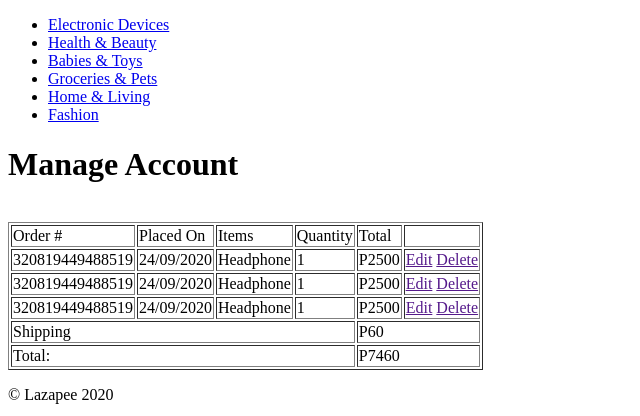
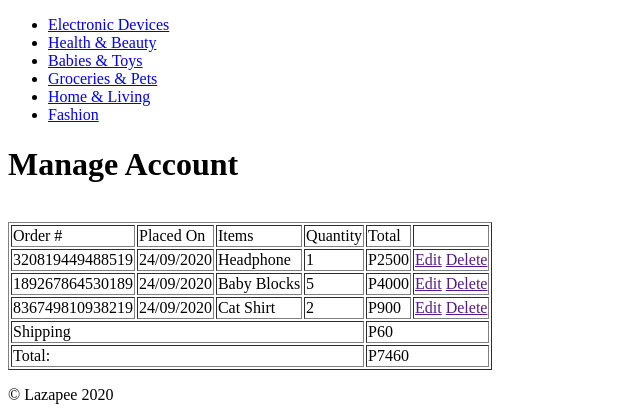
Before and after one commit to Sora1173/ResponsiveWebDesign-Midterm, a plain HTML site: page cart.html in a window 1280 px wide. Shown: the part 116-532 px from the top of the page, without its empty margins (0-640 px from the left). Drawn offline with Linux system fonts and the light colour scheme.

Commit message:
cart and index updated

```diff
--- a/cart.html
+++ b/cart.html
@@ -7,7 +7,7 @@
     <title>Document</title>
 </head>
 <body>
-    <a href="../index.html"><img width="11%vw"  src="../images/lazapee-logo.png" alt=""></a>
+    <a href="index.html"><img width="11%vw"  src="images/lazapee-logo.png" alt=""></a>
 
     <div class="nav-bar">
         <nav>
@@ -51,20 +51,20 @@
             </tr>
 
             <tr>
-                <td>320819449488519</td>
+                <td>189267864530189</td>
                 <td>24/09/2020</td>
-                <td>Headphone</td>
-                <td>1</td>
-                <td>P2500</td>
+                <td>Baby Blocks</td>
+                <td>5</td>
+                <td>P4000</td>
                 <td><a href="">Edit</a> <a href="">Delete</a></td>
             </tr>
 
             <tr>
-                <td>320819449488519</td>
+                <td>836749810938219</td>
                 <td>24/09/2020</td>
-                <td>Headphone</td>
-                <td>1</td>
-                <td>P2500</td>
+                <td>Cat Shirt</td>
+                <td>2</td>
+                <td>P900</td>
                 <td><a href="">Edit</a> <a href="">Delete</a></td>
             </tr>
 
```
Also changed, not shown: index.html (+8 -8 lines).
